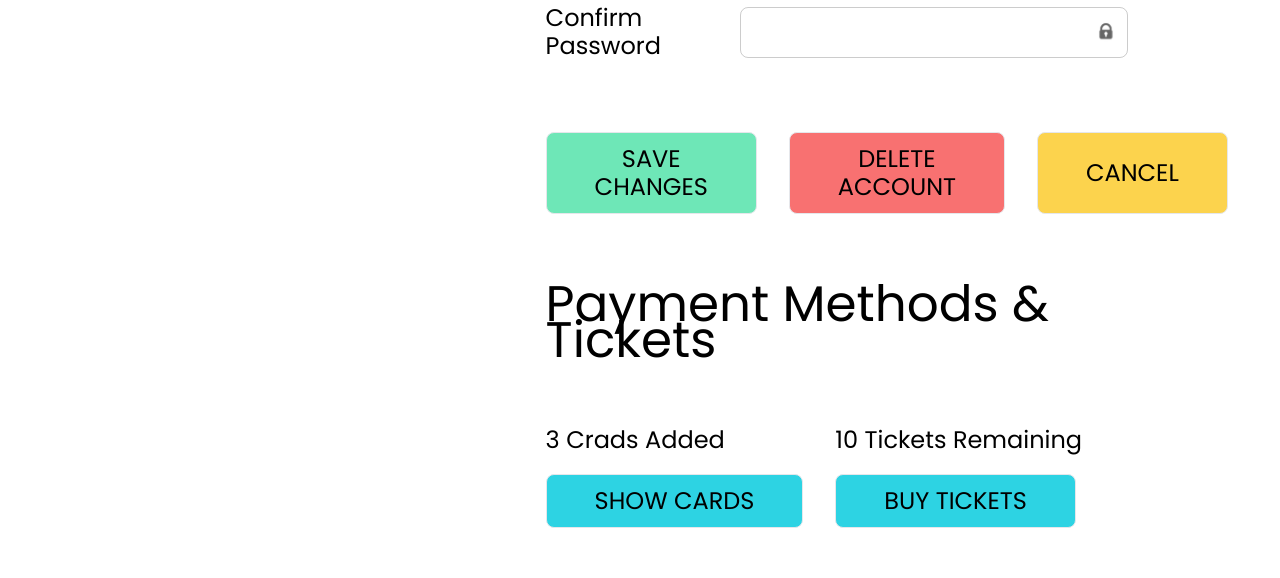
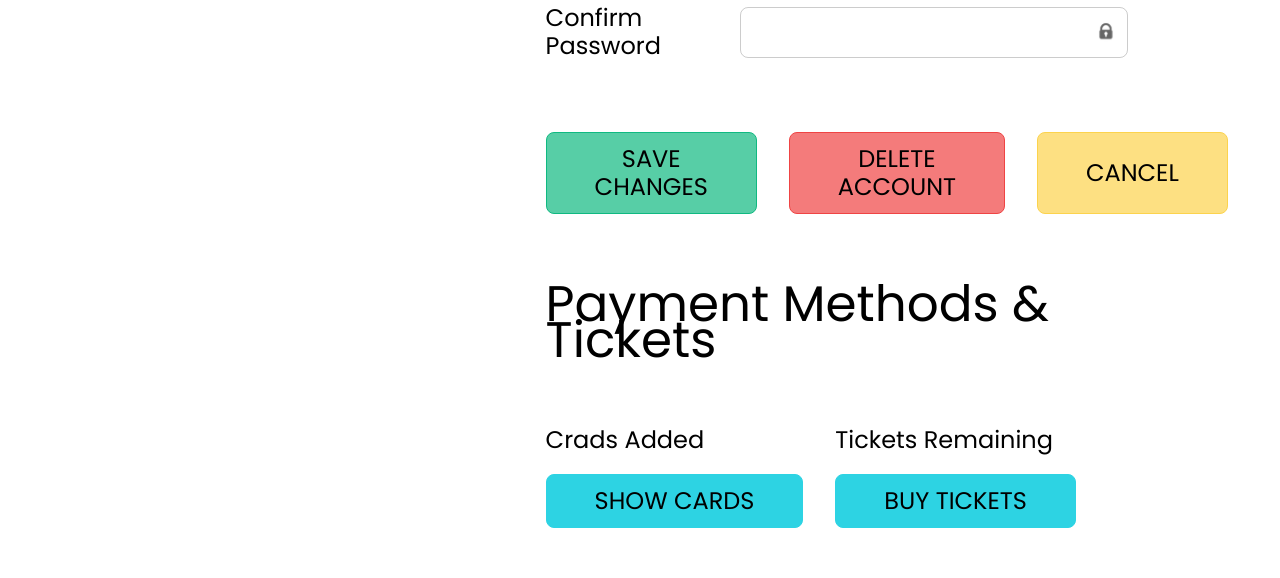
Before and after one commit to AllanSaleh/capstone-project-online-healing, a React (Create React App) app: page /EditProfile in a window 1280 px wide. Shown: the part 1040-1618 px from the top of the page. Built offline with nearby package versions, Linux system fonts and the light colour scheme; no server answers; the database is empty.

Commit message:
fixed some visual bugs

```diff
--- a/src/App.js
+++ b/src/App.js
@@ -108,7 +108,7 @@ function App() {
           <ContactPage />
         </Route>
         <Route path="/EditProfile">
-          <EditProfilePage />
+          <EditProfilePage loginStatus={loginStatus} />
         </Route>
         <Route path="/Login">
           <LoginPage setLoginStatus={(data) => setLoginStatus(data)} />
--- a/src/Components/EditProfilePage/EditProfileButton.jsx
+++ b/src/Components/EditProfilePage/EditProfileButton.jsx
@@ -1,11 +1,11 @@
 import React from 'react';
 
-const EditProfileButton = ({ text, bgColor, color, margin }) => (
+const EditProfileButton = ({ text, color, margin, bgOpacity }) => (
   <button
     type="button"
-    className={`${bgColor || 'bg-blue-dark'}
-     text-xl text-black lg:${margin} my-2 rounded-lg uppercase px-12 py-3 lg:text-subtitle border transition duration-300 hover:bg-white hover:${`border-${color}`}
-    hover:${`text-${color}`}`}
+    className={`bg-${color} ${bgOpacity}
+     text-xl lg:${margin} my-2 rounded-lg uppercase px-12 py-3 lg:text-subtitle border transition duration-300 hover:bg-white hover: ${`border-${color}`}
+hover:${`text-${color}`} `}
   >
     {text}
   </button>
--- a/src/Components/EditProfilePage/EditProfilePage.jsx
+++ b/src/Components/EditProfilePage/EditProfilePage.jsx
@@ -1,13 +1,24 @@
-import React from 'react';
+import React, { useState, useEffect } from 'react';
 import { Link } from 'react-router-dom';
+import firebase from '../../firebase';
 
 import ProfilePic from './Images/ProfilePic.svg';
 import EditProfileButton from './EditProfileButton';
 import ProfileInfoSection from './ProfileInfoSection';
 import SecuritySection from './SecuritySection';
 
-export default function EditProfilePage() {
+export default function EditProfilePage({ loginStatus }) {
   window.scrollTo(0, 0);
+  const usersRef = firebase.firestore().collection('users');
+  const [currentUser, setCurrentUser] = useState({});
+
+  useEffect(() => {
+    usersRef
+      .doc(loginStatus.user_id)
+      .get()
+      .then((user) => setCurrentUser(user));
+  }, []);
+
   return (
     <div className="px-sides pt-navbar">
       <h3 className="text-lg lg:text-subtitle text-red-500 w-full text-center">
@@ -20,26 +31,23 @@ export default function EditProfilePage() {
           </button>
         </div>
         <div className="w-full lg:w-3/5 p-4 mx-2">
-          <ProfileInfoSection />
-          <SecuritySection />
+          <ProfileInfoSection userProfile={currentUser} />
+          <SecuritySection userProfile={currentUser} />
           <div className="flex flex-col lg:flex-row justify-between my-8">
             <EditProfileButton
               text="save changes"
-              bgColor="bg-green-300"
               color="green-500"
               margin="mr-4"
               bgOpacity="bg-opacity-70"
             />
             <EditProfileButton
               text="delete account"
-              bgColor="bg-red-400"
               color="red-500"
               margin="mx-4"
               bgOpacity="bg-opacity-70"
             />
             <EditProfileButton
               text="cancel"
-              bgColor="bg-yellow-300"
               color="yellow-300"
               margin="ml-4"
               bgOpacity="bg-opacity-70"
@@ -50,14 +58,18 @@ export default function EditProfilePage() {
             <h1 className="text-3xl lg:text-title capitalize mb-8 lg:mb-16">
               Payment Methods & Tickets
             </h1>
-            <div className="text-center lg:text-left lg:inline-block mx-0 lg:mr-4">
-              <h3 className="text-subtitle capitalize mb-2">3 crads added</h3>
+            <div className="text-center lg:text-left lg:inline-block mx-0 xl:mr-4">
+              <h3 className="text-subtitle capitalize mb-2">
+                {currentUser?.cards?.length} crads added
+              </h3>
               <Link to="/SavedCards">
                 <EditProfileButton text="show cards" color="blue-dark" />
               </Link>
             </div>
-            <div className="text-center lg:text-left lg:inline-block mx-0 lg:ml-4">
-              <h3 className="text-subtitle capitalize mb-2">10 tickets remaining</h3>
+            <div className="text-center lg:text-left lg:inline-block mx-0 xl:ml-4">
+              <h3 className="text-subtitle capitalize mb-2">
+                {currentUser?.tickets} tickets remaining
+              </h3>
               <Link to={{ pathname: '/', state: true }}>
                 <EditProfileButton text="buy tickets" color="blue-dark" />
               </Link>
--- a/src/Components/EditProfilePage/ProfileInfoSection.jsx
+++ b/src/Components/EditProfilePage/ProfileInfoSection.jsx
@@ -4,11 +4,11 @@ import ProfileInputField from './ProfileInputField';
 import BirthDateIcon from './Images/BirthDateIcon.svg';
 import Plus from './Images/Plus.svg';
 
-const ProfileInfoSection = () => (
+const ProfileInfoSection = ({ userProfile }) => (
   <form className="mb-8">
     <h1 className="text-3xl lg:text-title uppercase">Profile Info</h1>
 
-    <ProfileInputField title="full name" type="text" id="full-name" />
+    <ProfileInputField title="full name" type="text" id="full-name" value={userProfile?.fullname} />
 
     <div className="flex items-center my-6">
       <label
@@ -30,7 +30,7 @@ const ProfileInfoSection = () => (
         </select>
       </div>
     </div>
-    <ProfileInputField title="hobbies" type="text" id="hobbies" />
+    <ProfileInputField title="hobbies" type="text" id="hobbies" value={userProfile?.hobbies} />
 
     <div className="flex items-center my-6">
       <label
@@ -45,11 +45,10 @@ const ProfileInfoSection = () => (
           id="family-members"
           name="family-members"
           className="w-full h-full outline-none py-3"
+          value={userProfile?.family_size}
         />
       </div>
-      <span className="text-sm md:text-lg lg:text-subtitle capitalize mx-4">
-        member(s)
-      </span>
+      <span className="text-sm md:text-lg lg:text-subtitle capitalize mx-4">member(s)</span>
     </div>
 
     <div className="flex items-center my-6">
@@ -60,11 +59,7 @@ const ProfileInfoSection = () => (
         gender
       </label>
       <div className="w-2/3 inline-flex items-center border border-black border-opacity-20 rounded-lg px-6 py-2">
-        <select
-          id="gender"
-          name="gender"
-          className="w-full h-full outline-none py-1"
-        >
+        <select id="gender" name="gender" className="w-full h-full outline-none py-1">
           <option value="1">Male</option>
           <option value="2">Female</option>
         </select>
@@ -76,15 +71,16 @@ const ProfileInfoSection = () => (
       type="text"
       id="birth-date"
       icon={BirthDateIcon}
+      value={userProfile?.birthdate}
     />
-    <ProfileInputField title="email" type="email" id="email" />
-    <ProfileInputField title="phone number" type="text" id="phone-number" />
+    <ProfileInputField title="email" type="email" id="email" value={userProfile?.email} />
     <ProfileInputField
-      title="upload ID"
-      type="file"
-      id="upload-id"
-      icon={Plus}
+      title="phone number"
+      type="text"
+      id="phone-number"
+      value={userProfile?.phone_number}
     />
+    <ProfileInputField title="upload ID" type="file" id="upload-id" icon={Plus} />
   </form>
 );
 
--- a/src/Components/EditProfilePage/ProfileInputField.jsx
+++ b/src/Components/EditProfilePage/ProfileInputField.jsx
@@ -1,6 +1,6 @@
 import React from 'react';
 
-const ProfileInputField = ({ title, id, type, icon }) => (
+const ProfileInputField = ({ title, id, type, icon, userValue }) => (
   <div className="flex items-center my-6">
     <label
       htmlFor={id}
@@ -14,6 +14,7 @@ const ProfileInputField = ({ title, id, type, icon }) => (
         id={id}
         name={id}
         className="w-11/12 h-full outline-none py-3"
+        value={userValue}
       />
       {icon && (
         <button className="w-5 h-5 mr-2">
```
